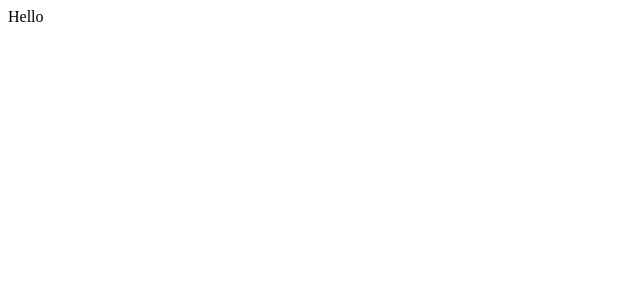
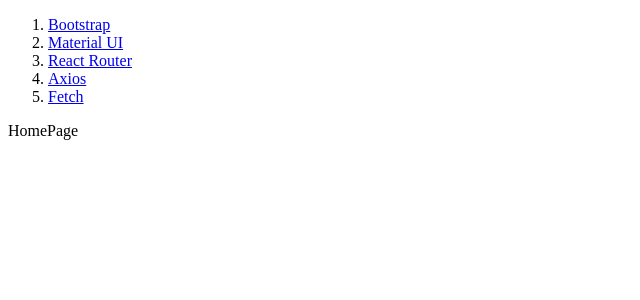
Before and after one commit to Neelima-Rapeti/Articel, a React (Create React App) app in the folder Article/: page / in a window 1280 px wide. Shown: the top 300 px of the page, without its empty margins (0-640 px from the left). Built offline with nearby package versions, Linux system fonts and the light colour scheme.

Commit message:
added routes

```diff
--- a/Article/package.json
+++ b/Article/package.json
@@ -8,6 +8,7 @@
     "@testing-library/user-event": "^13.5.0",
     "react": "^18.2.0",
     "react-dom": "^18.2.0",
+    "react-router-dom": "^6.6.2",
     "react-scripts": "5.0.1",
     "web-vitals": "^2.1.4"
   },
--- a/Article/src/App.js
+++ b/Article/src/App.js
@@ -1,12 +1,43 @@
+import './App.css';
+import { createBrowserRouter, NavLink, Outlet, RouterProvider } from 'react-router-dom';
+import HomePage from './components/HomePage';
+import Bootstrap from './components/Bootstrap';
+import MaterialUi from './components/MaterialUi';
+import ReactRouter from './components/ReactRouter';
+import Axios from './components/Axios';
+import Main from './components/Main';
+import Fetch from './components/Fetch';
 
-import './App.css';
+const routes = createBrowserRouter([{
+  path: '/',
+  element: <Main />,
+  children: [{
+    index: true,
+    element: <HomePage />
+  }, {
+    path: "bootstrap",
+    element: <Bootstrap />
+  }, {
+    path: "mui",
+    element: <MaterialUi />
+  }, {
+    path: "router",
+    element: <ReactRouter />
+  }, {
+    path: "axios",
+    element: <Axios />
+  }, {
+    path: "fetch",
+    element: <Fetch />
+  }]
+}])
 
 function App() {
   return (
-    <div >
-
-    Hello
-    </div>
+    <>
+      <RouterProvider router={routes} />
+      <footer></footer>
+    </>
   );
 }
 
--- /dev/null
+++ b/Article/src/components/Axios.js
@@ -0,0 +1,7 @@
+import React from 'react'
+
+export default function Axios() {
+  return (
+    <div>Axios</div>
+  )
+}
--- /dev/null
+++ b/Article/src/components/Bootstrap.js
@@ -0,0 +1,7 @@
+import React from 'react'
+
+export default function Bootstrap() {
+  return (
+    <div>Bootstrap</div>
+  )
+}
--- /dev/null
+++ b/Article/src/components/Fetch.js
@@ -0,0 +1,7 @@
+import React from 'react'
+
+export default function fetch() {
+  return (
+    <div>fetch</div>
+  )
+}
--- /dev/null
+++ b/Article/src/components/HomePage.js
@@ -0,0 +1,7 @@
+import React from 'react'
+
+export default function HomePage() {
+  return (
+    <div>HomePage</div>
+  )
+}
--- /dev/null
+++ b/Article/src/components/Main.js
@@ -0,0 +1,21 @@
+import React from 'react'
+import { Outlet, NavLink } from 'react-router-dom'
+
+export default function Main() {
+  return (
+    <>
+        <header>
+        <ol>
+            <li><NavLink to="/bootstrap">Bootstrap</NavLink></li>
+            <li><NavLink to="/mui">Material UI</NavLink></li>
+            <li><NavLink to="/router">React Router</NavLink></li>
+            <li><NavLink to="/axios">Axios</NavLink></li>
+            <li><NavLink to="/fetch">Fetch</NavLink></li>
+        </ol>
+        </header>
+        <main>
+            <Outlet />
+        </main>
+    </>
+  )
+}
--- /dev/null
+++ b/Article/src/components/MaterialUi.js
@@ -0,0 +1,7 @@
+import React from 'react'
+
+export default function MaterialUi() {
+  return (
+    <div>MaterialUi</div>
+  )
+}
--- /dev/null
+++ b/Article/src/components/ReactRouter.js
@@ -0,0 +1,7 @@
+import React from 'react'
+
+export default function ReactRouter() {
+  return (
+    <div>ReactRouter</div>
+  )
+}
```
Also changed, not shown: 1 other file (tests, documents, lock files or other folders).
